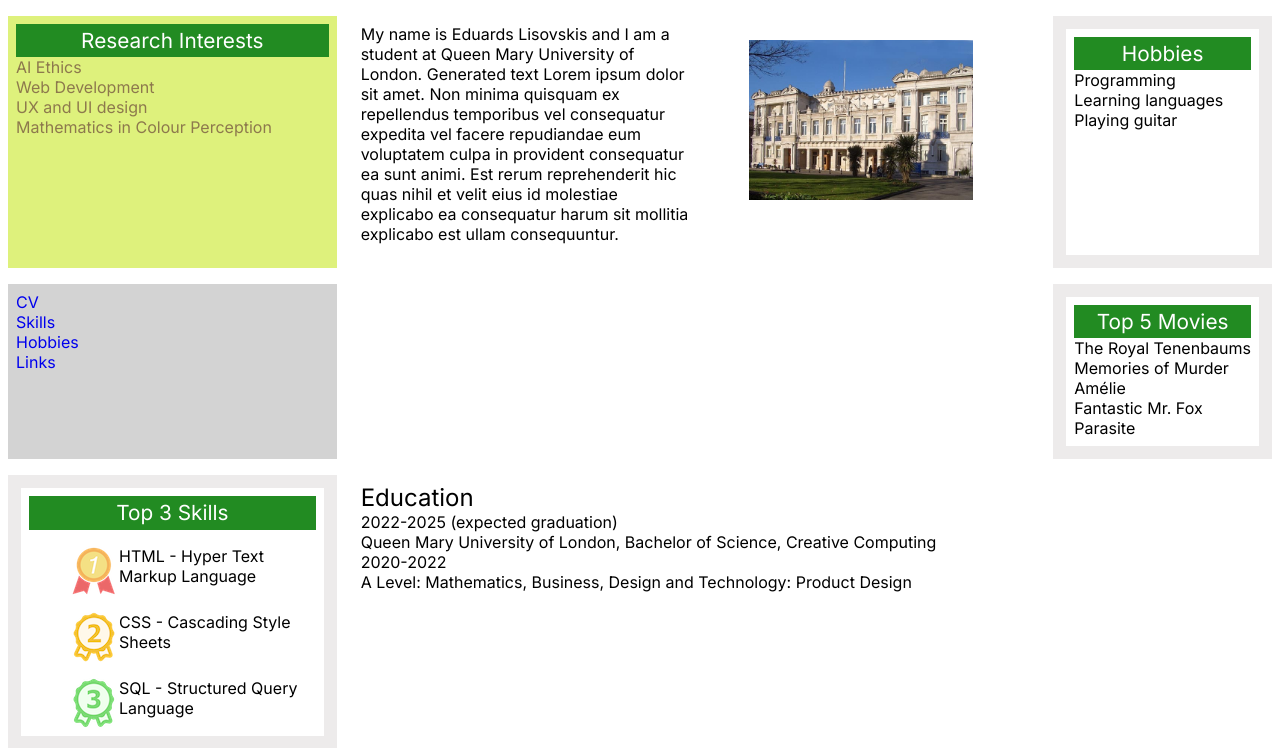
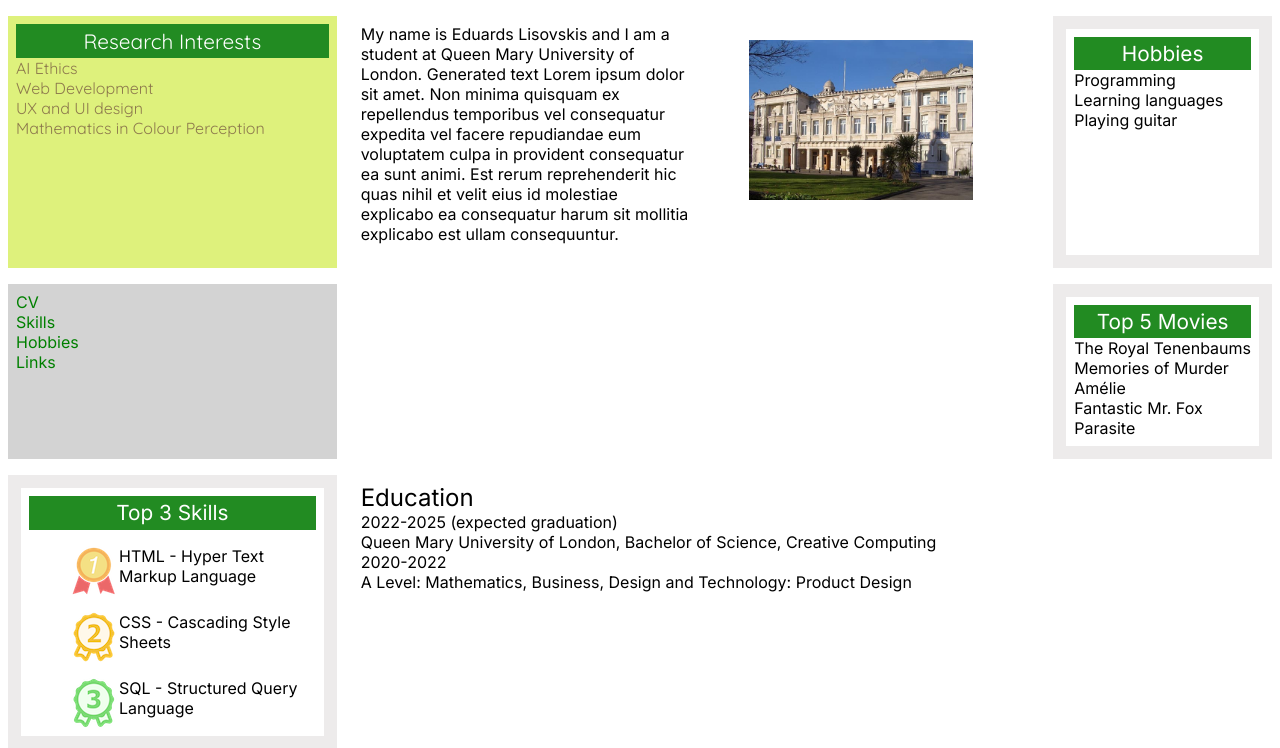
Before and after one commit to ed-w-ds/University-Exercises-and-Projects, a PHP site: page /topic4/exercise2.html in a window 1280 px wide. Shown: the part 84-832 px from the top of the page. Run offline with PHP 8.4, Linux system fonts and the light colour scheme.

Commit message:
first draft of topic5 exercise2

```diff
--- a/topic5/css/exercise2.css
+++ b/topic5/css/exercise2.css
@@ -9,7 +9,6 @@ header {
     background-color: forestgreen;
     padding: 1em;
     color: white;
-    font-family: 'Inter', 'Quicksand', arial, 'Times New Roman';
 }
 
 header li {
@@ -31,6 +30,10 @@ section {
     background-color: lightgray;
 }
 
+
+section a {
+    color: green;
+}
 h1 {
     font-size: 2em;
 }
@@ -45,10 +48,6 @@ h3 {
     background-color: forestgreen;
     color: white;
     padding: 0.2em;
-}
-
-div img {
-    left: 0px;
 }
 
 footer {
@@ -121,6 +120,7 @@ footer {
     grid-row-start: 2;
     grid-row-end: 2;
     padding: 0.5em;
+    font-family:'Quicksand', arial, 'Times New Roman';
 }
 
 #navigation-page {
```
